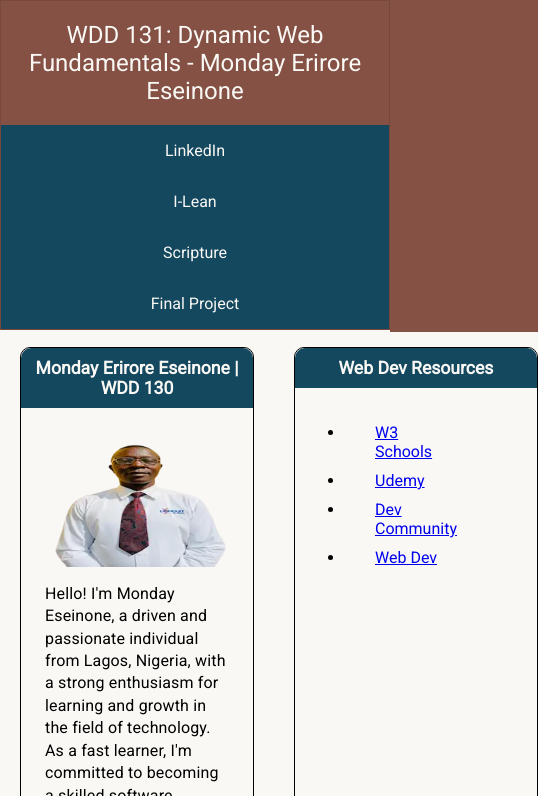
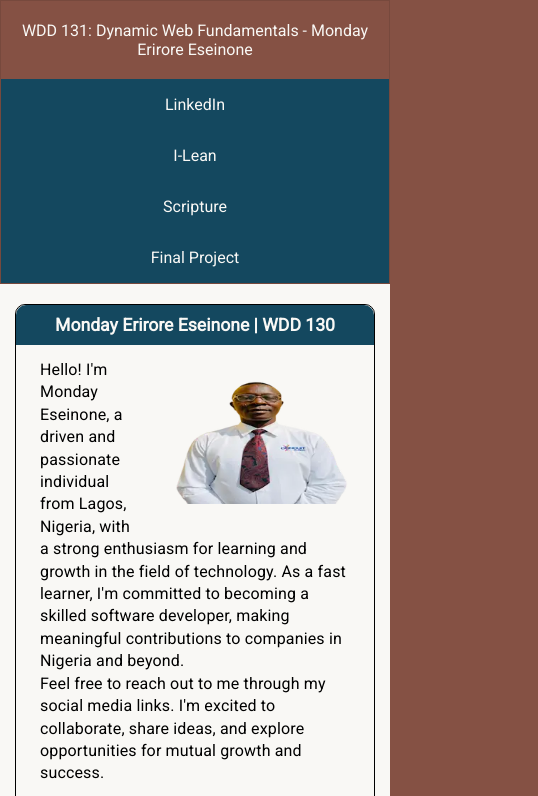
Before and after one commit to codewith-ese/wdd131, a plain HTML site: page index.html in a window 390 px wide. Shown: the top 796 px of the page, 538 px wide, since content can reach past the window. Drawn offline with Linux system fonts and the light colour scheme; a web font is replaced by a local one.

Commit message:
fixed mobile view

```diff
--- a/styles/base.css
+++ b/styles/base.css
@@ -99,9 +99,7 @@ nav a:hover {
 @media (min-width: 640px) {
 	header{
 		display: block;
-
 	}
-
 }
 main {
     display: grid;
@@ -112,6 +110,23 @@ main {
 	padding: 2px 10px;
   }
 
+/*  adding media qur    */
+@media (max-width: 760px) {
+    main {
+        display: block;
+        grid-template-columns: 1fr;
+        grid-template-rows: 1fr 1fr;
+        grid-gap: 20px;
+        padding: 5px;
+        margin: auto;
+        align-items: center;
+    }
+	h1 {
+		font-size: 1rem;
+		font-weight: 400;
+		color: #F9F8F5;
+	}
+}
 section {
 	margin: 0 10px;
 	background-color: #F9F8F5;
@@ -128,8 +143,6 @@ section h2 {
 	border: 1px solid black;
 	border-radius: 10px;
 	height: 550px;
-
-
 }
 .card p {
 	padding: 10px 20px;
@@ -154,6 +167,16 @@ section h2 {
 	align-self: center;
 }
 
+/*  adding media qur    */
+@media (max-width: 760px) {
+	.card {
+		margin: 15px auto;
+		padding: 0;
+		border: 1px solid black;
+		border-radius: 10px;
+		height: auto;
+	}
+}
 
 .box img{
 	max-width: 400px;
@@ -207,7 +230,6 @@ footer {
     border-top: 1px solid #000;
     text-align: center;
 	background-color: #14485f;
-	/* max-width: 1200px; */
 	padding: 10px 0;
 
 }
```
Also changed, not shown: images/profile1.JPG (added).
